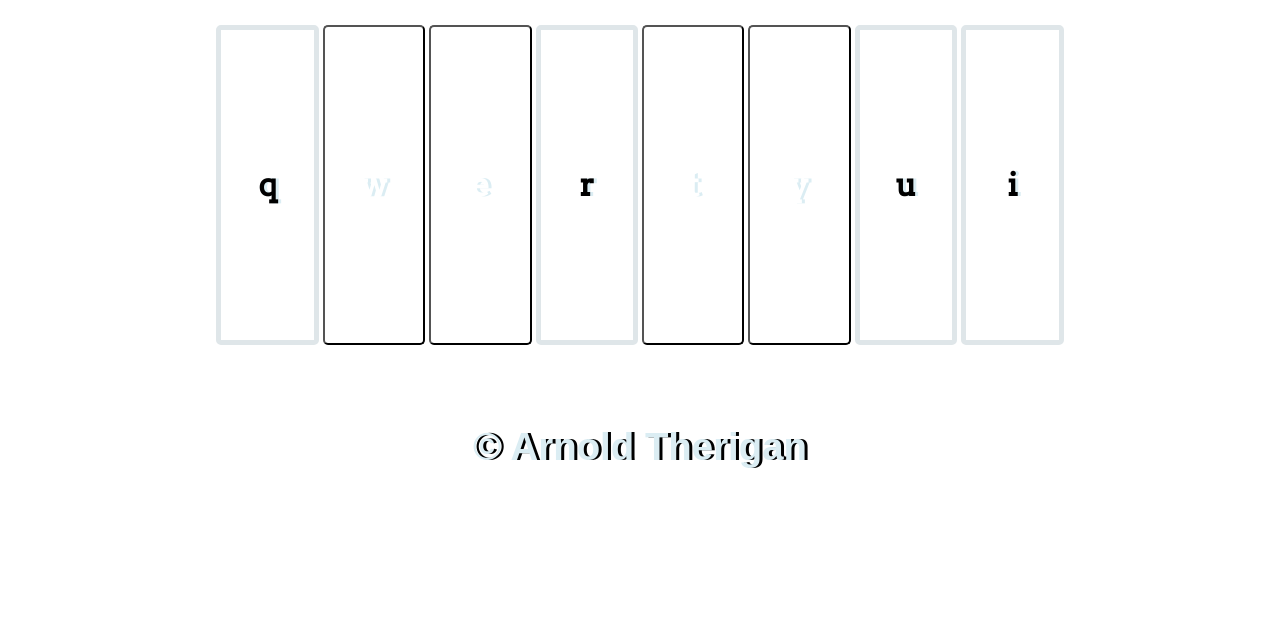
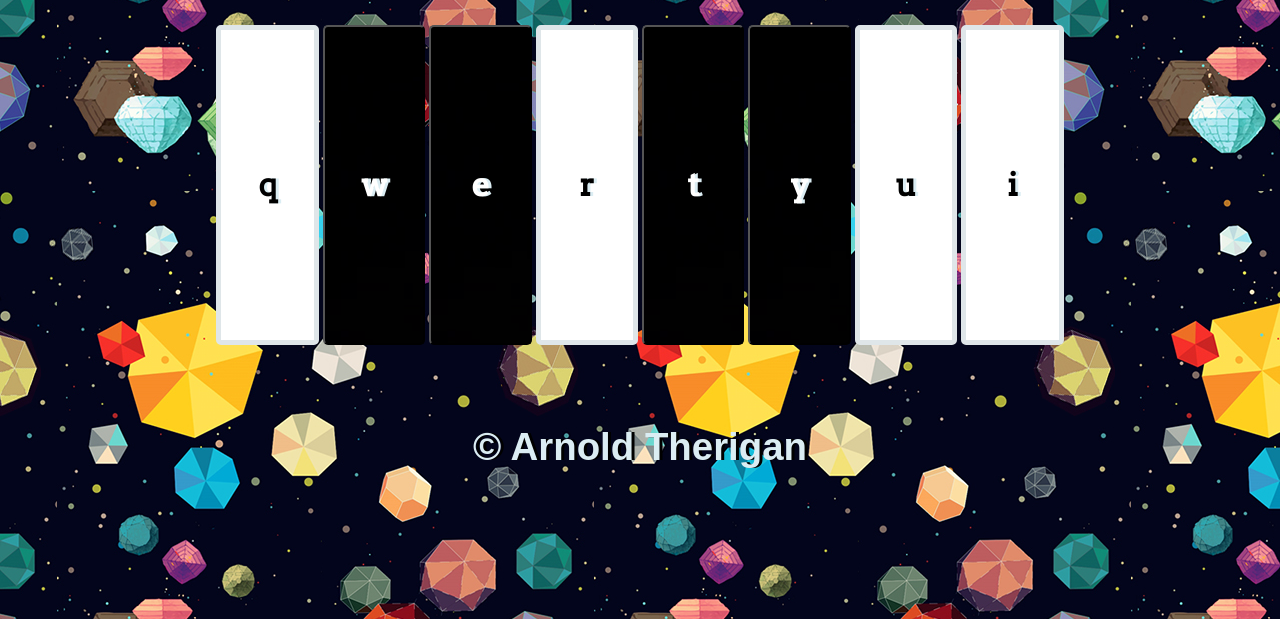
Before and after one commit to arnoldtherigan15/arnoldcansing, a plain HTML site: page index.html in a window 1280 px wide. Shown: the part 181-800 px from the top of the page. Drawn offline with Linux system fonts and the light colour scheme; the site is published under a folder, as on GitHub Pages, so addresses that start at the root find nothing.

Commit message:
fixed bug

```diff
--- a/index.html
+++ b/index.html
@@ -4,7 +4,7 @@
 <head>
   <meta charset="utf-8">
   <title>Arnold Can Sing!</title>
-  <link rel="stylesheet" href="styles.css">
+  <link rel="stylesheet" href="style.css">
   <link href="https://fonts.googleapis.com/css?family=Arvo" rel="stylesheet">
 </head>
 
--- a/styles.css
+++ b/style.css
@@ -7,7 +7,7 @@
 }
 body {
   text-align: center;
-  background-image: url('/images/bg2.jpg');
+  background-image: url('images/bg2.jpg');
   margin-top: 0;
   padding-top: 0;
 }
@@ -49,33 +49,26 @@ footer {
   margin-top: 10vh;
 }
 
-.q {
 
-}
 
 .w {
-  background-image: url(/images/black.png);
+  background-image: url(images/black.png);
 }
 
 .e {
-  background-image: url(/images/black.png);
+  background-image: url(images/black.png);
 }
 
-.r {
 
-}
 
 .t {
-  background-image: url(/images/black.png);
+  background-image: url(images/black.png);
 }
 
 .y {
-  background-image: url(/images/black.png);
+  background-image: url(images/black.png);
 }
 
-.u {
-
-}
 
 
 .pressed {
```
